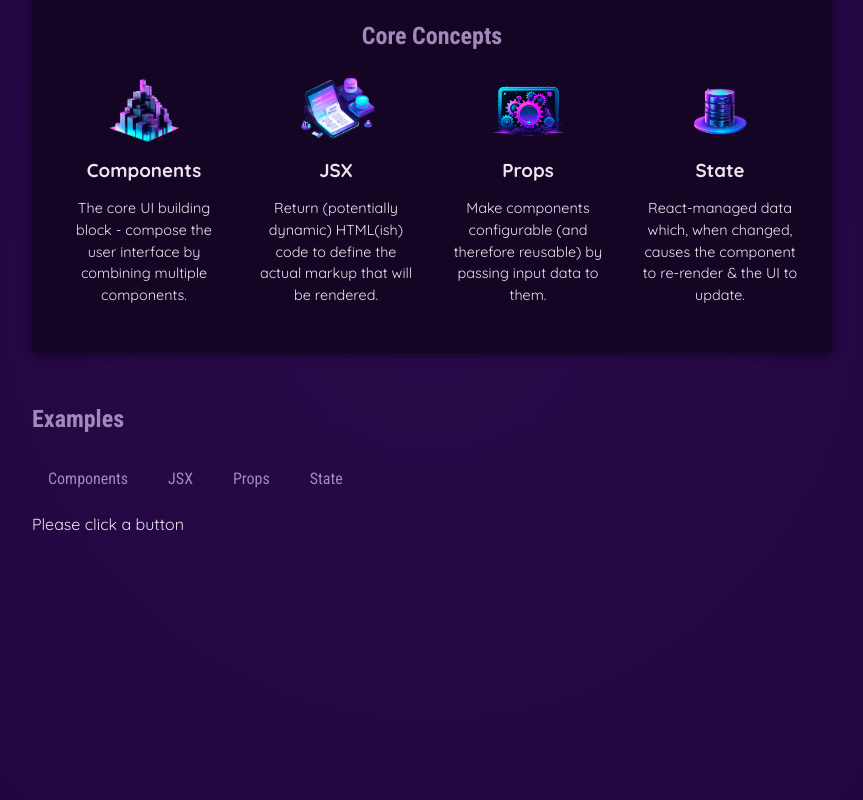
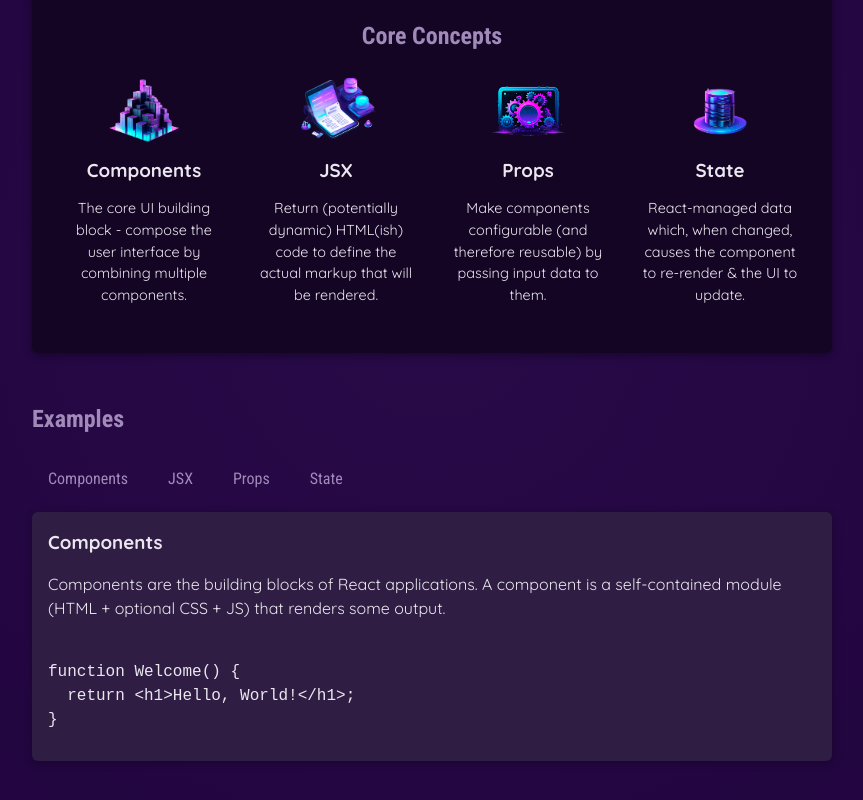
Before and after one commit to Lisa-V-alt/2024_ReactEssentials, a React (Vite) app: page / in a window 1280 px wide. Shown: the part 346-1146 px from the top of the page, without its empty margins (208-1071 px from the left). Built offline with nearby package versions, Linux system fonts and the light colour scheme.

Commit message:
altered 'examples' content, initial useState

```diff
--- a/src/App.jsx
+++ b/src/App.jsx
@@ -5,11 +5,12 @@ import { CORE_CONCEPTS } from './data.js';
 import Header from './components/Header/Header.jsx';
 import CoreConcept from './components/CoreConcept.jsx';
 import TabButton from './components/TabButton.jsx';
+import {EXAMPLES} from './data-with-examples.js';
 
 //useState hook (tells react that this component function must be executed again)
 //constant, used repeatedly
 function App() {
-  const [ selectedTopic, setSelectedTopic ] = useState('Please click a button');
+  const [ selectedTopic, setSelectedTopic ] = useState('components'); //initial state is components tab
 
 
   function handleSelect(selectedButton){
@@ -47,7 +48,15 @@ console.log('APP COMPONENT EXECUTING'); //logs in console, checks if buttons fun
           <TabButton onSelect={() => handleSelect('props')}>Props</TabButton>
           <TabButton onSelect={() => handleSelect('state')}>State</TabButton>
         </menu>
-        {selectedTopic} {/*links to useState Array */}
+        <div id="tab-content">
+          <h3>{EXAMPLES[selectedTopic].title}</h3>
+          <p>{EXAMPLES[selectedTopic].description}</p>
+          <pre>
+            <code>
+              {EXAMPLES[selectedTopic].code}
+            </code>
+          </pre>
+        </div>
       </section>
       </main>
     </div>
```
